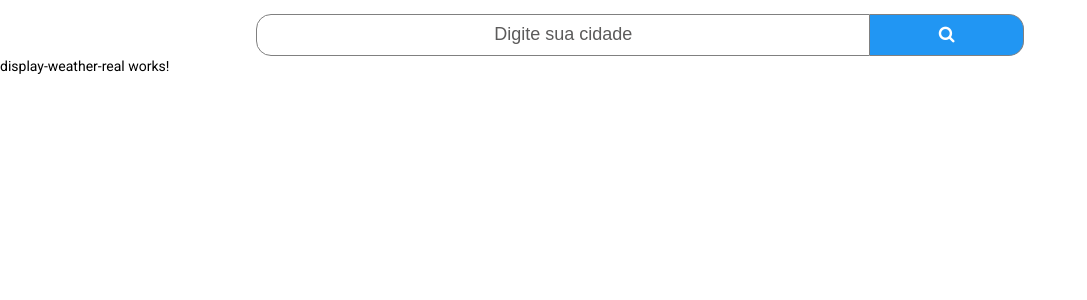
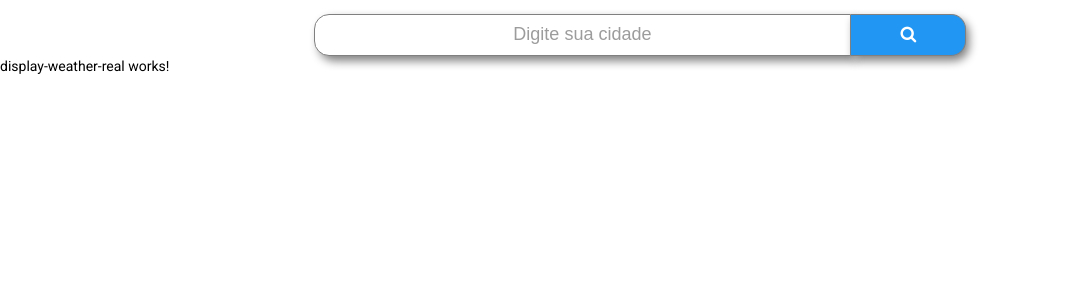
Before and after one commit to priscilafernandes/Weather-Project, an Angular app: page / in a window 1280 px wide. Shown: the top 300 px of the page, without its empty margins (0-1087 px from the left). Built offline with nearby package versions, Linux system fonts and the light colour scheme.

Commit message:
Sombra na barra de pesquisa e quando clica ela esconde o placeholder

```diff
--- a/src/app/search-weather/search-weather.component.css
+++ b/src/app/search-weather/search-weather.component.css
@@ -17,14 +17,15 @@
     border: 1px solid grey;
     border-top-left-radius: 15px;
     border-bottom-left-radius: 15px;
-    float: left;
-    width: 80%;
+    float: center;
+    width: 70%;
     background: rgb(255, 255, 255);
+    box-shadow: 5px 5px 10px grey;
   }
 
 .form-search button {
-    float: left;
-    width: 20%;
+    float: center;
+    width: 15%;
     padding: 10px;
     background: #2196F3;
     color: white;
@@ -34,6 +35,7 @@
     border-bottom-right-radius: 15px;
     border-left: none;
     cursor: pointer;
+    box-shadow: 3px 5px 10px grey;
   }
 
 .form-search button:hover {
@@ -48,10 +50,12 @@
   }
 
   ::placeholder {
+
     font-family: sans-serif;
     color: rgb(92, 91, 91);
     font-size: 18px;
     text-align: center;
+    opacity: 60%; /* Mexe na opacidade do placeholder*/
 }
 
 
--- a/src/app/search-weather/search-weather.component.html
+++ b/src/app/search-weather/search-weather.component.html
@@ -2,7 +2,7 @@
 
 <div class="search-content">
 <form class="form-search" >
-    <input class="search-bar" type="text" name="search-zip" placeholder="Digite sua cidade" (change) = "getInputZip($event)">
+    <input class="search-bar" type="text" name="search-zip" placeholder="Digite sua cidade" onfocus="this.placeholder = ''" onblur="this.placeholder = 'Digite sua cidade'" (change) = "getInputZip($event)">
     <button type="submit" name="submit" value=""><i class="fa fa-search"></i></button>
 </form>
 </div>
```
